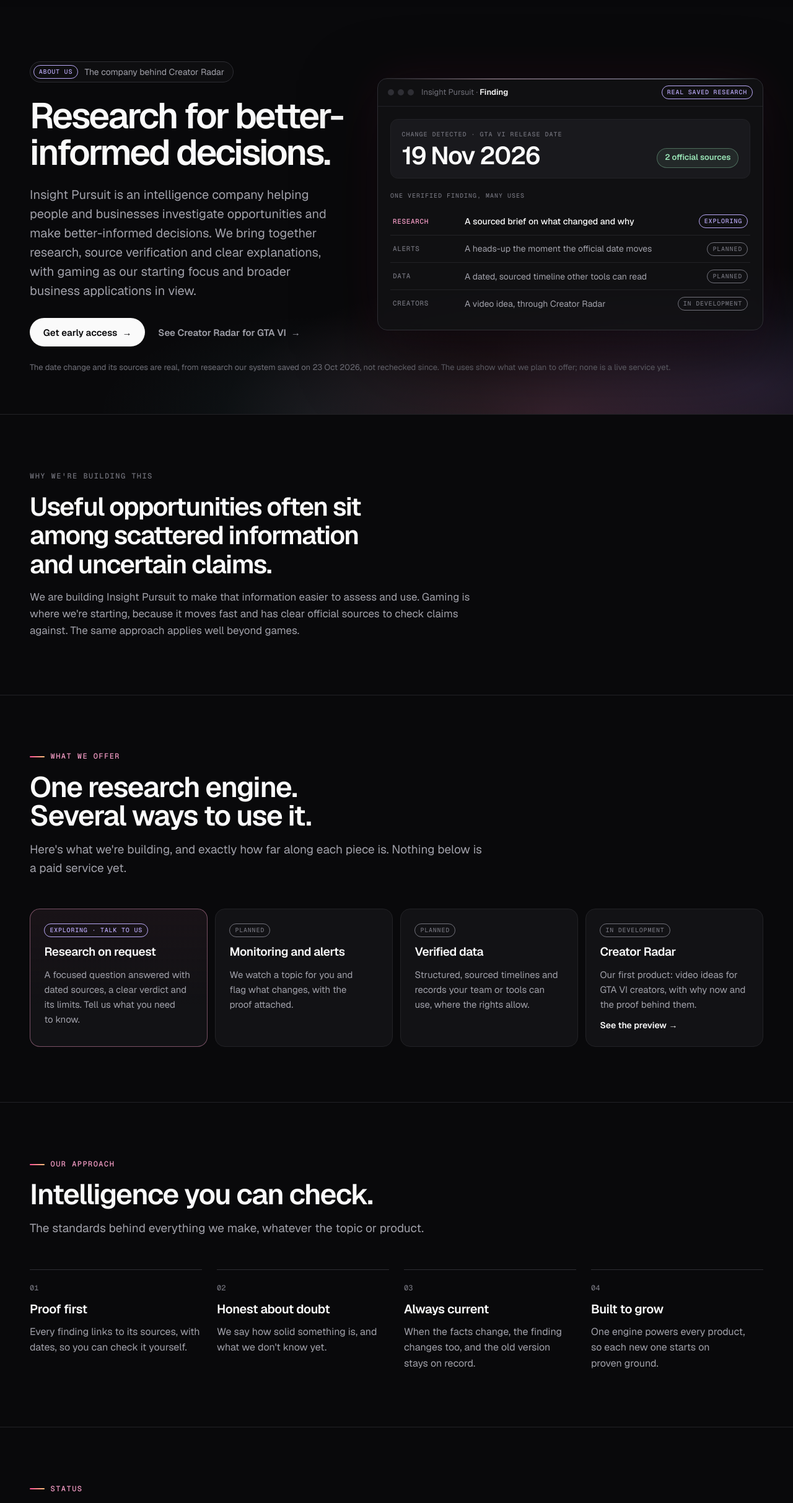
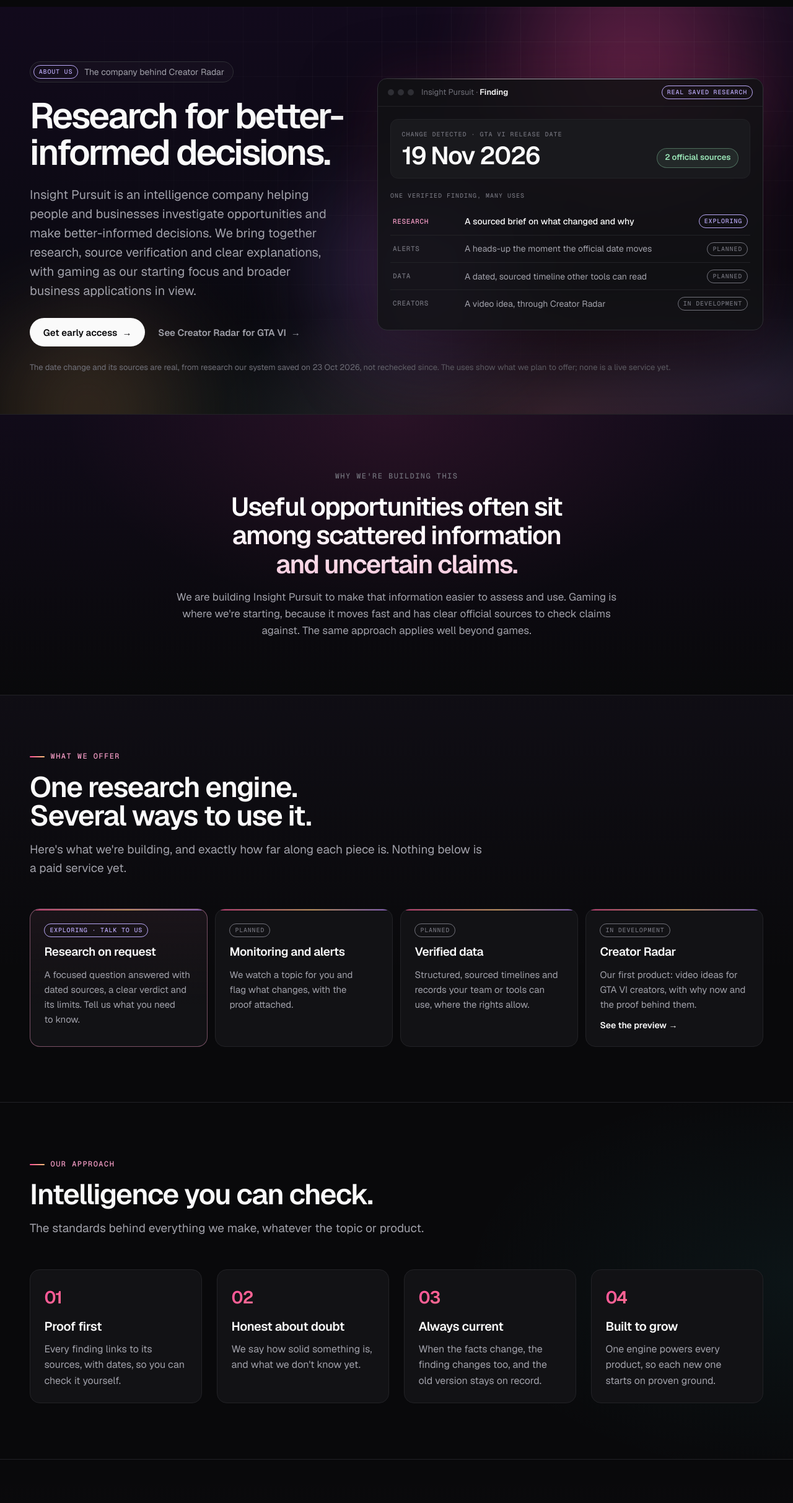
Before and after one commit to InsightPursuit/insightpursuit-website, a plain HTML site: page company.html in a window 1280 px wide. Shown: the part 57-2482 px from the top of the page at 62% size. Drawn offline with nearby package versions, Linux system fonts and the light colour scheme.

Commit message:
v21: About page gets aurora hero, mission band and richer cards (written by Claude)
Co-Authored-By: Claude Opus 5.5 <noreply@anthropic.com>
Claude-Session: https://claude.ai/code/session_01ATbyj2pQwQNAxgvLJo7ZGq

```diff
--- a/assets/css/site.css
+++ b/assets/css/site.css
@@ -929,3 +929,31 @@ button.tile-idea:hover, button.tile-idea:focus-visible { border-color: rgba(242,
 .aurora.a3 { width: 640px; height: 440px; left: -120px; bottom: -200px; background: radial-gradient(circle, rgba(255,79,154,.38), transparent 65%); }
 .biz-hero h1 { font-size: clamp(2.6rem, 1.3rem + 4.2vw, 4.75rem); }
 .biz main { background: linear-gradient(180deg, transparent 0, rgba(176,124,255,.04) 40%, rgba(62,230,240,.03) 70%, rgba(255,79,154,.04) 100%); }
+
+/* v21 (18 Nov 2026): About page depth pass, written by Claude */
+.about .hero-split { position: relative; overflow: hidden; isolation: isolate; }
+.about .hero-bg { background: linear-gradient(180deg, #120A1C 0%, #0B0A12 65%, var(--bg) 100%); }
+.about .aurora { position: absolute; border-radius: 50%; filter: blur(60px); opacity: .85; }
+.about .aurora.b1 { width: 720px; height: 500px; right: -100px; top: -160px; background: radial-gradient(circle, rgba(255,79,154,.45), transparent 65%); }
+.about .aurora.b2 { width: 560px; height: 400px; right: 25%; top: 35%; background: radial-gradient(circle, rgba(176,124,255,.40), transparent 65%); }
+.about .aurora.b3 { width: 600px; height: 420px; left: -160px; bottom: -200px; background: radial-gradient(circle, rgba(255,194,122,.25), transparent 65%); }
+.about .hero-split .app { box-shadow: 0 40px 120px rgba(0,0,0,.55), 0 0 90px rgba(255,79,154,.12); }
+.about .mission { position: relative; text-align: center; background: radial-gradient(60% 100% at 50% 0%, rgba(255,79,154,.10), transparent 70%), linear-gradient(180deg, #110B19, var(--bg)); }
+.about .mission-inner { margin-inline: auto; justify-items: center; }
+.about .mission .display { background: linear-gradient(180deg, #fff 40%, #F6C7DC); -webkit-background-clip: text; background-clip: text; color: transparent; }
+.about .mission .label::before { display: none; }
+.about #offer { background: linear-gradient(180deg, rgba(176,124,255,.04), transparent 70%); }
+.about .offer-card { position: relative; overflow: hidden; transition: transform .25s ease, border-color .25s ease, box-shadow .25s ease; }
+.about .offer-card::before { content: ""; position: absolute; inset: 0 0 auto 0; height: 2px; background: linear-gradient(90deg, #FF4F9A, #FFC27A 55%, #B07CFF); opacity: .7; }
+.about .offer-card:hover, .about .status-col:hover { transform: translateY(-3px); border-color: var(--line-2); box-shadow: 0 18px 50px rgba(0,0,0,.45); }
+.about #approach { background: radial-gradient(60% 80% at 100% 50%, rgba(62,230,240,.05), transparent 70%); }
+.about .promise > div { border: 1px solid var(--line); border-radius: 16px; padding: 1.4rem; background: var(--panel); }
+.about .promise .n { font-family: var(--font-display); font-size: 1.75rem; font-weight: 600; letter-spacing: -.04em; background: linear-gradient(135deg, #FF4F9A, #FFC27A); -webkit-background-clip: text; background-clip: text; color: transparent; }
+.about #status { background: linear-gradient(180deg, transparent, rgba(255,79,154,.04)); }
+.about .status-col { position: relative; overflow: hidden; background: var(--panel); transition: transform .25s ease, border-color .25s ease, box-shadow .25s ease; }
+.about .status-col::before { content: ""; position: absolute; inset: 0 0 auto 0; height: 3px; }
+.about .status-col:nth-child(1)::before { background: #7EE2A8; } .about .status-col:nth-child(2)::before { background: #FFD166; }
+.about .status-col:nth-child(3)::before { background: #F29BC4; } .about .status-col:nth-child(4)::before { background: #B9A8F5; }
+.about #access { background: radial-gradient(60% 70% at 85% 60%, rgba(255,79,154,.08), transparent 70%); }
+.about #access .form { box-shadow: 0 30px 90px rgba(0,0,0,.45), 0 0 0 1px rgba(255,79,154,.12); }
+@media (prefers-reduced-motion: reduce) { .about .offer-card, .about .status-col { transition: none; } }
--- a/company.html
+++ b/company.html
@@ -24,7 +24,7 @@
 <script src="assets/js/config.js"></script>
 <script src="assets/js/site.js" defer></script>
 </head>
-<body>
+<body class="about">
 <a class="skip" href="#main">Skip to content</a>
 
 <header class="site-header" id="top">
@@ -47,7 +47,7 @@
 
 <main id="main">
   <section class="hero hero-split" aria-labelledby="hero-title">
-    <div class="hero-bg" aria-hidden="true"><div class="dusk"></div></div>
+    <div class="hero-bg" aria-hidden="true"><div class="dusk"></div><div class="aurora b1"></div><div class="aurora b2"></div><div class="aurora b3"></div><div class="biz-grid"></div></div>
     <div class="wrap split-grid">
       <div class="split-copy">
         <span class="hero-pill"><span class="tag tag-concept">About us</span>The company behind Creator Radar</span>
```
